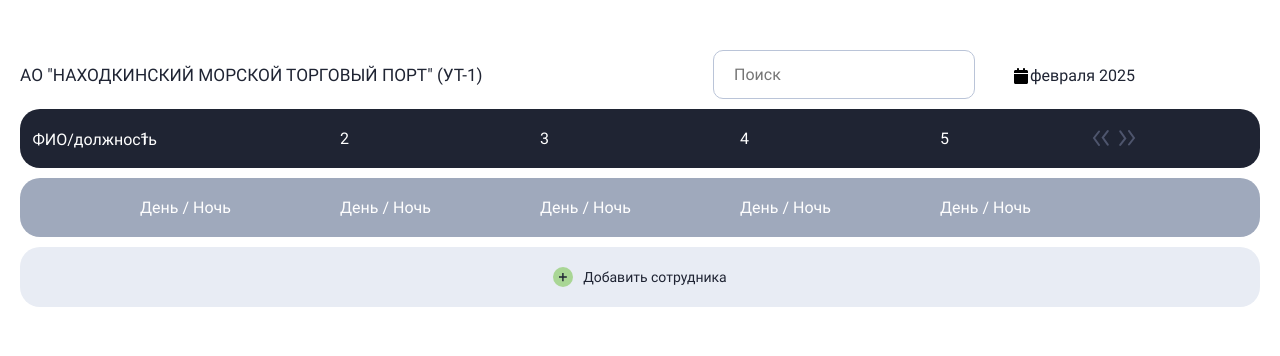
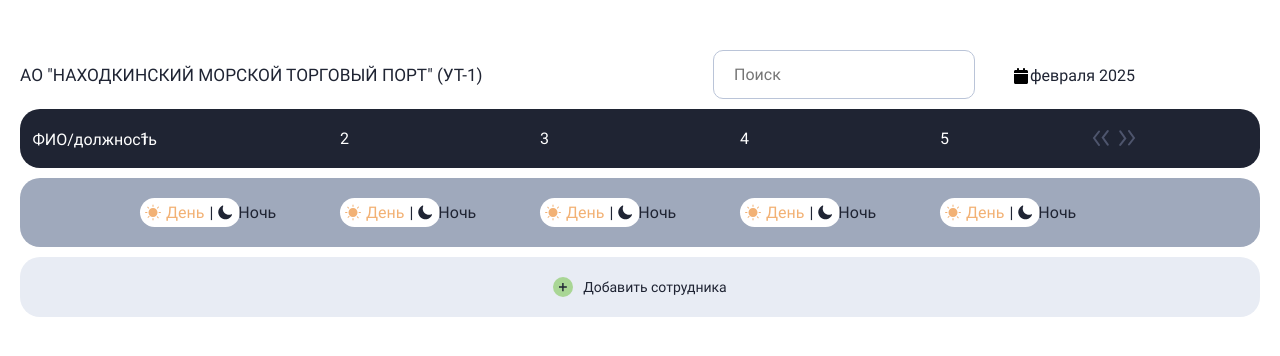
Before and after one commit to kkirrin/client-agencyGIR, a React (Vite) app: page /object/1 in a window 1280 px wide. Shown: the top 356 px of the page. Built offline with nearby package versions, Linux system fonts and the light colour scheme.

Commit message:
feat: немного дизайн улучшил

```diff
--- a/src/routes/Object/Object.jsx
+++ b/src/routes/Object/Object.jsx
@@ -73,7 +73,7 @@
 
               {displayedDays.map((day) => (
                 <li className={styles.item_table} key={day}>
-                  <div className={styles.time_item}>День / Ночь</div>
+                  <div className={styles.time_item}><img src='/sun.svg' alt='' /><p style={{ color: '#F2B174'}}>День</p> | <img src='/moon.svg' alt='' /><p style={{ color: '#1F2433sun'}}>Ночь</p></div>
                 </li>
               ))}
             </ul>
--- a/src/routes/Object/style.module.scss
+++ b/src/routes/Object/style.module.scss
@@ -100,4 +100,9 @@
 .time_item {
     display: flex;
     gap: 5px;
+    width: 100%;
+    background-color: var(--white);
+    color: var(--main);
+    padding: 5px;
+    border-radius: 20px;
 }
```
Also changed, not shown: public/moon.svg (added), public/sun.svg (added).
